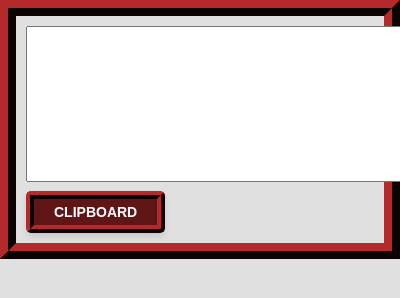
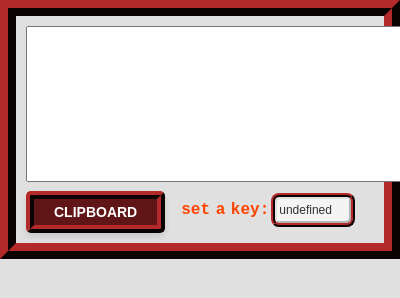
Before and after one commit to stembrino/clipboard-curl-cookie, a browser extension: page popup.html in a window 400 px wide. Shown: the top 298 px of the page. Drawn offline with Linux system fonts and the light colour scheme.

Commit message:
add key cookie feature
- This feature allows users to store a key in the clipboard as a key-value pair. This is particularly useful for quickly copying it to test REST APIs in tools like Insomnia or Postman.

```diff
--- a/popup.css
+++ b/popup.css
@@ -1,7 +1,11 @@
+html {
+    padding: 0;
+    margin: 0;
+}
+
 body {
     color: white;
-    background-color: #e0e0e0;;
-    font-family: 'Arial', sans-serif;
+    background-color: #e0e0e0;
     margin: 0;
     padding: 10px;
     border: 16px solid #601616;
@@ -34,3 +38,42 @@ button:active {
     background-color: #8B3A3A;
     transform: translateY(0);
 }
+
+.option-panel {
+    display: flex;
+    gap: 16px;
+    align-items: center;
+}
+
+.retro-input {
+    background-color: #f4f4f4;
+    font-size: 12px;
+    color: #333;
+    padding-inline: 4px;
+    padding-block: 6px;
+    width: 68px;
+    box-shadow: inset 2px 2px 0px #e0e0e0, inset -2px -2px 0px #b5b5b5;
+    outline: none;
+    transition: all 0.3s ease;
+    border: 4px solid #601616;
+    border-style: ridge;
+    border-radius: 8px;
+}
+
+.retro-input:focus {
+    border-color: #ff6363;
+    box-shadow: inset 3px 3px 0px #ffe4e1, inset -3px -3px 0px #ffbaba;
+}
+
+.option-panel__input-menu {
+    display: flex;
+    align-items: center;
+    gap: 2px;
+}
+
+.option-panel__input-menu label {
+    color: #ff4400;
+    font-family: 'Source Code Pro', 'Courier New', Courier, monospace;
+    word-spacing: -4px;
+    font-weight: bolder;
+}
--- a/popup.html
+++ b/popup.html
@@ -6,10 +6,16 @@
 </head>
 <body>
   <textarea id="cookie-textarea" class="hidden" rows="10" cols="50"></textarea>
-  <button id="copy-btn" type="button">CLIPBOARD</button>
+  <div class="option-panel">
+    <button id="copy-btn" type="button">CLIPBOARD</button>
+    <div class="option-panel__input-menu">
+      <label>set a key:</label>
+      <input id="cookie-key" class="retro-input" value="">
+    </div>
+  </div>
 </body>
 <footer>
-  <div id="debug"></div>
+  <!-- <button id="debug">DEBUG</button> -->
 </footer>
 <script src="popup.js"></script>
 </html>
--- a/popup.js
+++ b/popup.js
@@ -1,10 +1,9 @@
+const cookieKey = document.getElementById("cookie-key");
 
-/**
- * @param {string} text
- */
+const hasCookieKey = () => cookieKey.value.length > 0;
+
 const copyToClipboard =(text) => {
     navigator.clipboard.writeText(text).then(function() {
-        console.log('Text copied to clipboard');
     }).catch(function(err) {
         console.error('Error: ', err);
     });
@@ -24,17 +23,17 @@ const showInTextarea = (text) => {
     document.getElementById('cookie-textarea').value = text;
 }
 
-/**
- * @param {Array<Object>} cookies
- * @returns {Array<string>}
- */
+const formatAsKeyValue = (cookies) => {
+    const cookie = JSON.stringify(cookies.map(cookie => `${cookie.name}=${cookie.value}`).join('; '));
+    return `"${cookieKey.value}": ${cookie}`
+}
+
 const formatCookie = (cookies) => {
+    if(hasCookieKey())
+        return formatAsKeyValue(cookies);
     return cookies.map(cookie => `${cookie.name}=${cookie.value}`).join('; ')
 }
 
-/**
- * @param {Array<{url: string}>} tab
- */
 const tabHandler = (tab) => {
     chrome.cookies.getAll({ url: tab[0].url }, (cookies) => {
         const formattedCookies = formatCookie(cookies);
@@ -44,19 +43,26 @@ const tabHandler = (tab) => {
     });
 }
 
-const onCopyButtonClick = () => {
+const persistCookieKey = async () => {
+    await chrome.storage.local.set({ cookieKey: cookieKey.value });
+}
+
+const onClipBtnClick = () => {
+    persistCookieKey()
     chrome.tabs.query(chromeQueryConfig, tabHandler);
 };
+
+const setCookieKeyFromChromeStore = async () => {
+    if(hasCookieKey()) return;
+
+    const cookieKeyStorage = (await chrome.storage.local.get('cookieKey'))?.cookieKey;
+    cookieKey.value = cookieKeyStorage;
+}
 
 window.addEventListener('load', () => {
     document
         .getElementById('copy-btn')
-        .addEventListener('click', onCopyButtonClick);
+        .addEventListener('click', onClipBtnClick);
+
+    setCookieKeyFromChromeStore();
 });
-
-/**
- * only to debug propose
- */
-function debug(text) {
-    document.getElementById('debug').innerHTML = JSON.stringify(text);
-}
```
Also changed, not shown: README.md, manifest.json.
